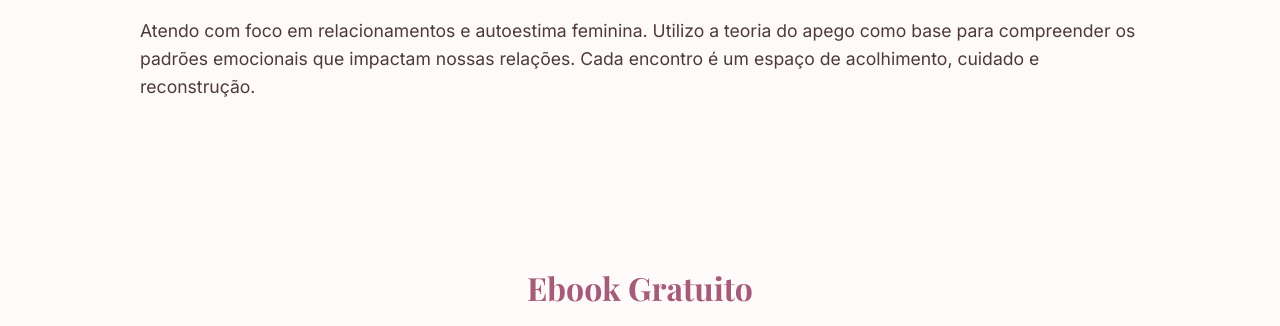
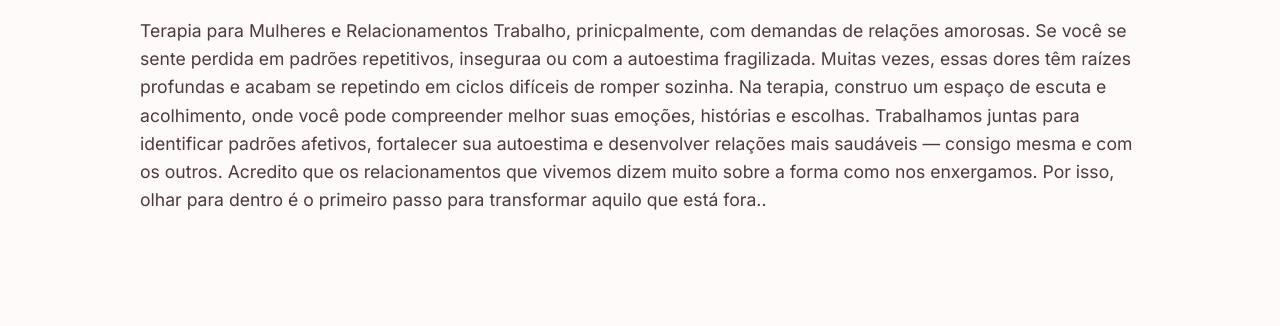
Before and after one commit to LucianaMansano/psicolucianamansano, a plain HTML site: page index.html in a window 1280 px wide. Shown: the part 564-890 px from the top of the page. Drawn offline with nearby package versions, Linux system fonts and the light colour scheme.

Commit message:
Update index.html

```diff
--- a/index.html
+++ b/index.html
@@ -113,11 +113,16 @@
 
   <section id="terapia" class="terapia">
     <h2>Minha Abordagem</h2>
-    <p>Atendo com foco em relacionamentos e autoestima feminina. Utilizo a teoria do apego como base para compreender os padrões emocionais que impactam nossas relações. Cada encontro é um espaço de acolhimento, cuidado e reconstrução.</p>
+    <p>Terapia para Mulheres e Relacionamentos
+Trabalho, prinicpalmente, com demandas de relações amorosas. Se você se sente perdida em padrões repetitivos, inseguraa ou com a autoestima fragilizada. Muitas vezes, essas dores têm raízes profundas e acabam se repetindo em ciclos difíceis de romper sozinha.
+
+Na terapia, construo um espaço de escuta e acolhimento, onde você pode compreender melhor suas emoções, histórias e escolhas. Trabalhamos juntas para identificar padrões afetivos, fortalecer sua autoestima e desenvolver relações mais saudáveis — consigo mesma e com os outros.
+
+Acredito que os relacionamentos que vivemos dizem muito sobre a forma como nos enxergamos. Por isso, olhar para dentro é o primeiro passo para transformar aquilo que está fora..</p>
   </section>
 
   <section id="ebook" class="ebook" style="text-align: center;">
-    <h2>Ebook Gratuito</h2>
+    <h2>Ebook </h2>
     <p>Preparei um material especial para te ajudar a entender os padrões do apego e como eles influenciam seus relacionamentos. Um guia prático e profundo pra quem quer se transformar de dentro pra fora.</p>
     <img src="Foto ebook.jpg" alt="Capa do Ebook">
     <br>
```
